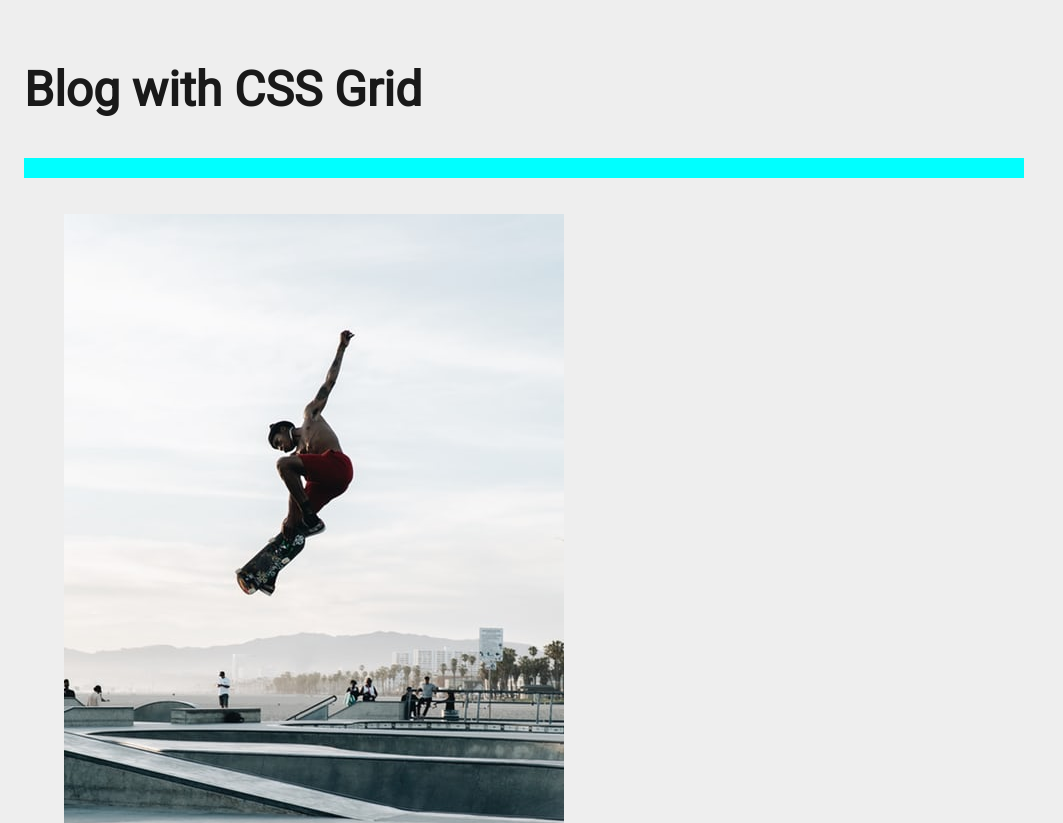
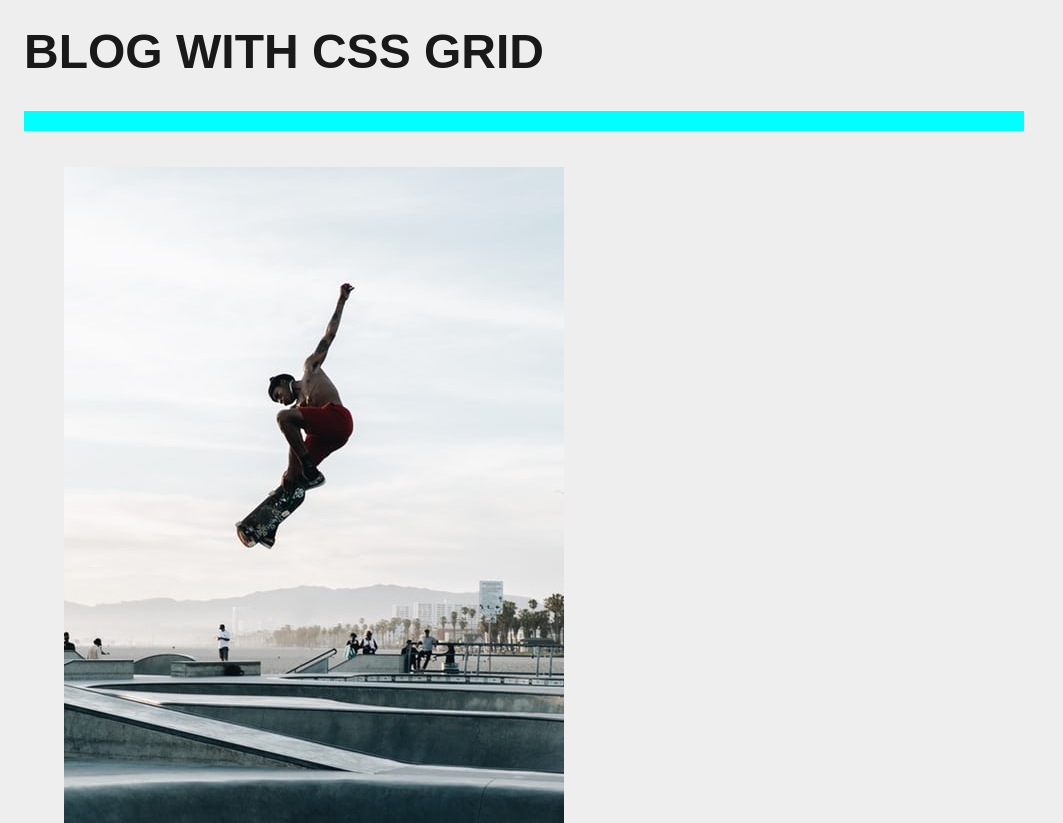
Before and after one commit to chrisclarkedev/Blog-CSS-Grid, a React (Create React App) app: page / in a window 1280 px wide. Shown: the top 823 px of the page, without its empty margins (0-1063 px from the left). Built offline with nearby package versions, Linux system fonts and the light colour scheme.

Commit message:
changed h1 text to uppercase

```diff
--- a/src/App.css
+++ b/src/App.css
@@ -59,3 +59,10 @@ header:after{
   height: 20px;
   width: auto;
 }
+
+h1,
+h2 {
+  font-family: 'Fjalla One', sans-serif;
+  margin-top: 0;
+  text-transform: uppercase;
+}
```
